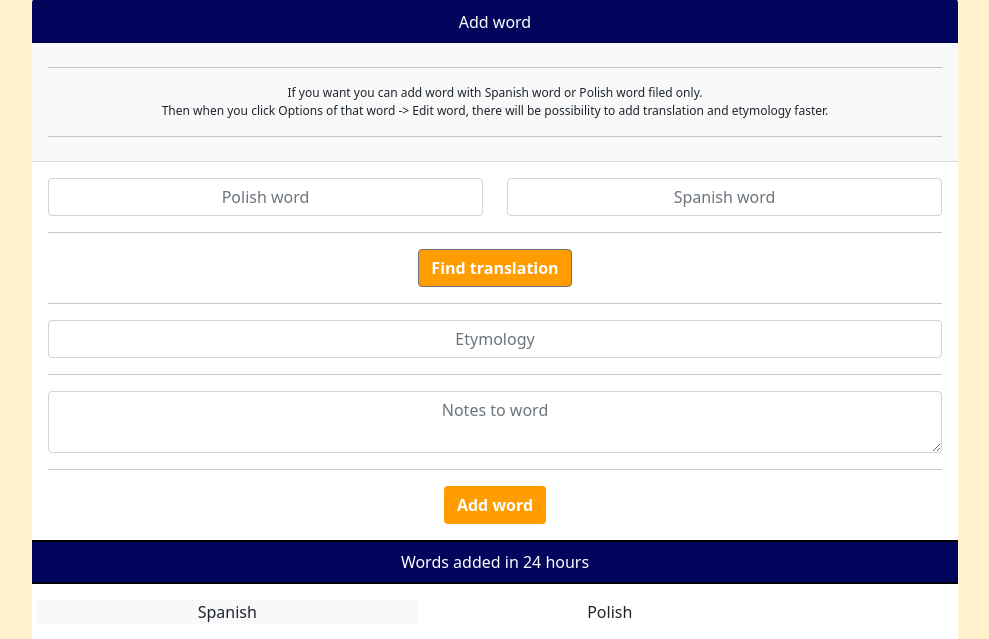
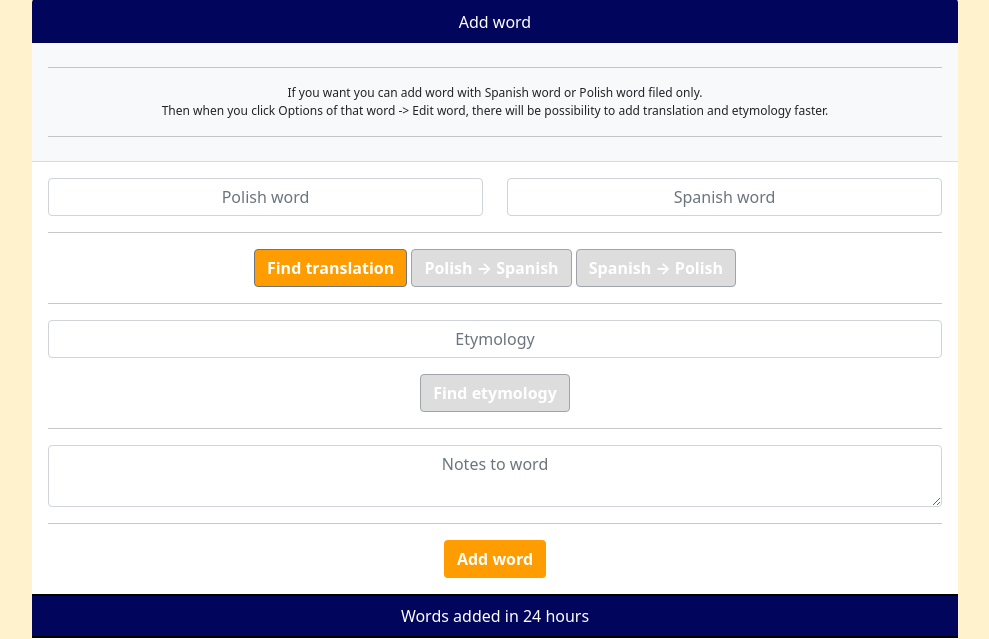
Before and after one commit to RoofBite/SpanishClipboard, a Django app: page /add_word/ in a window 1280 px wide. Shown: the part 105-744 px from the top of the page, without its empty margins (145-1134 px from the left). Run offline with Django 3.2, Linux system fonts and the light colour scheme; a user stored in the database is signed in; data comes from the database, SQL or seed files in the repository; parts of the project's set-up code (start-up, migrations or seed data) failed here and were passed over; some libraries are stand-ins or nearby versions.

Commit message:
Buttoms on add_word are active or nonactive

```diff
--- a/clipboard/templates/clipboard/add_word.html
+++ b/clipboard/templates/clipboard/add_word.html
@@ -45,14 +45,14 @@
                             <section class="row">
                                 <article class="col-sm-12 text-center">
                                     <hr>
-                                    <a href="https://context.reverso.net/translation/polish-spanish/" target="_blank" class="btn btn-secondary text-white fw-bold" style="background-color:#ff9c00">Find translation</a>
-                                    <a id="polish_spanish" href="https://context.reverso.net/translation/polish-spanish/{{form.polish_word.value}}" target="_blank" onclick="addLinkPol_Sp()" class="btn btn-secondary text-white d-none fw-bold" style="background-color:#ff9c00">Polish &#8594 Spanish</a>
-                                    <a id="spanish_polish" href="https://context.reverso.net/translation/spanish-polish/{{form.spanish_word.value}}" target="_blank" onclick= "addLinkSp_Pol()" class="btn btn-secondary text-white d-none fw-bold" style="background-color:#ff9c00">Spanish &#8594 Polish</a>
+                                    <a href="https://context.reverso.net/translation/polish-spanish/" target="_blank" class="btn btn-secondary text-white fw-bold "  style="background-color:#ff9c00">Find translation</a>
+                                    <a id="polish_spanish" href="https://context.reverso.net/translation/polish-spanish/{{form.polish_word.value}}" target="_blank" onclick="addLinkPol_Sp()" class="btn btn-secondary text-white disabled fw-bold" style="background-color:#cccccc">Polish &#8594 Spanish</a>
+                                    <a id="spanish_polish" href="https://context.reverso.net/translation/spanish-polish/{{form.spanish_word.value}}" target="_blank" onclick= "addLinkSp_Pol()" class="btn btn-secondary text-white disabled fw-bold" style="background-color:#cccccc">Spanish &#8594 Polish</a>
                                     <div class="form-group">
                                         <hr>
                                         {% render_field form.etymology type="text" class="form-control text-center"  placeholder="Etymology" %}
 
-                                        <a id="etymology-input" onclick="Etymology()" href="http://etimologias.dechile.net/?{{form.spanish_word.value}}" target="_blank" class="btn btn-secondary text-white mt-3 d-none fw-bold" style="background-color:#ff9c00">Find etymology</a>
+                                        <a id="etymology-input" onclick="Etymology()" href="http://etimologias.dechile.net/?{{form.spanish_word.value}}" target="_blank" class="btn btn-secondary text-white mt-3 disabled fw-bold" style="background-color:#cccccc">Find etymology</a>
                                     </div>
 
                                 </article>
@@ -200,14 +200,17 @@
         spanish_input.addEventListener('input',function(){
 
             if (document.getElementById('spanish_input').value.length != 0){
-                document.getElementById('spanish_polish').classList.remove('d-none')
-                document.getElementById('etymology-input').classList.remove('d-none')
-
+                document.getElementById('spanish_polish').classList.remove('disabled')
+                document.getElementById('etymology-input').classList.remove('disabled')
+                document.getElementById('spanish_polish').style.backgroundColor = "#ff9c00";
+                document.getElementById('etymology-input').style.backgroundColor = "#ff9c00";
             }
             else {
+                document.getElementById('spanish_polish').style.backgroundColor = "#cccccc";
+                document.getElementById('etymology-input').style.backgroundColor = "#cccccc";
+                document.getElementById('etymology-input').classList.add('disabled')
+                document.getElementById('spanish_polish').classList.add('disabled')
 
-                document.getElementById('etymology-input').classList.add('d-none')
-                document.getElementById('spanish_polish').classList.add('d-none')
             }
         })
 
@@ -215,14 +218,15 @@
         polish_input.addEventListener('input',function(){
 
             if (document.getElementById('polish_input').value.length != 0){
-                document.getElementById('polish_spanish').classList.remove('d-none')
+                document.getElementById('polish_spanish').classList.remove('disabled')
 
-                console.log(document.getElementById('polish_input').value)
+                document.getElementById('polish_spanish').style.backgroundColor = "#ff9c00";
             }
             else {
-                console.log('else')
 
-                document.getElementById('polish_spanish').classList.add('d-none')}
+                document.getElementById('polish_spanish').style.backgroundColor = "#cccccc";
+                document.getElementById('polish_spanish').classList.add('disabled')}
+
         })
 
 
--- a/clipboard/urls.py
+++ b/clipboard/urls.py
@@ -17,7 +17,3 @@ urlpatterns = [
     path('logout/', views.logoutPage, name='logoutPage'),
     path('account/', views.account_settings, name='account_settings'),
 ]
-
-urlpatterns += (
-    url('convert/', include('lazysignup.urls')),
-)
```
